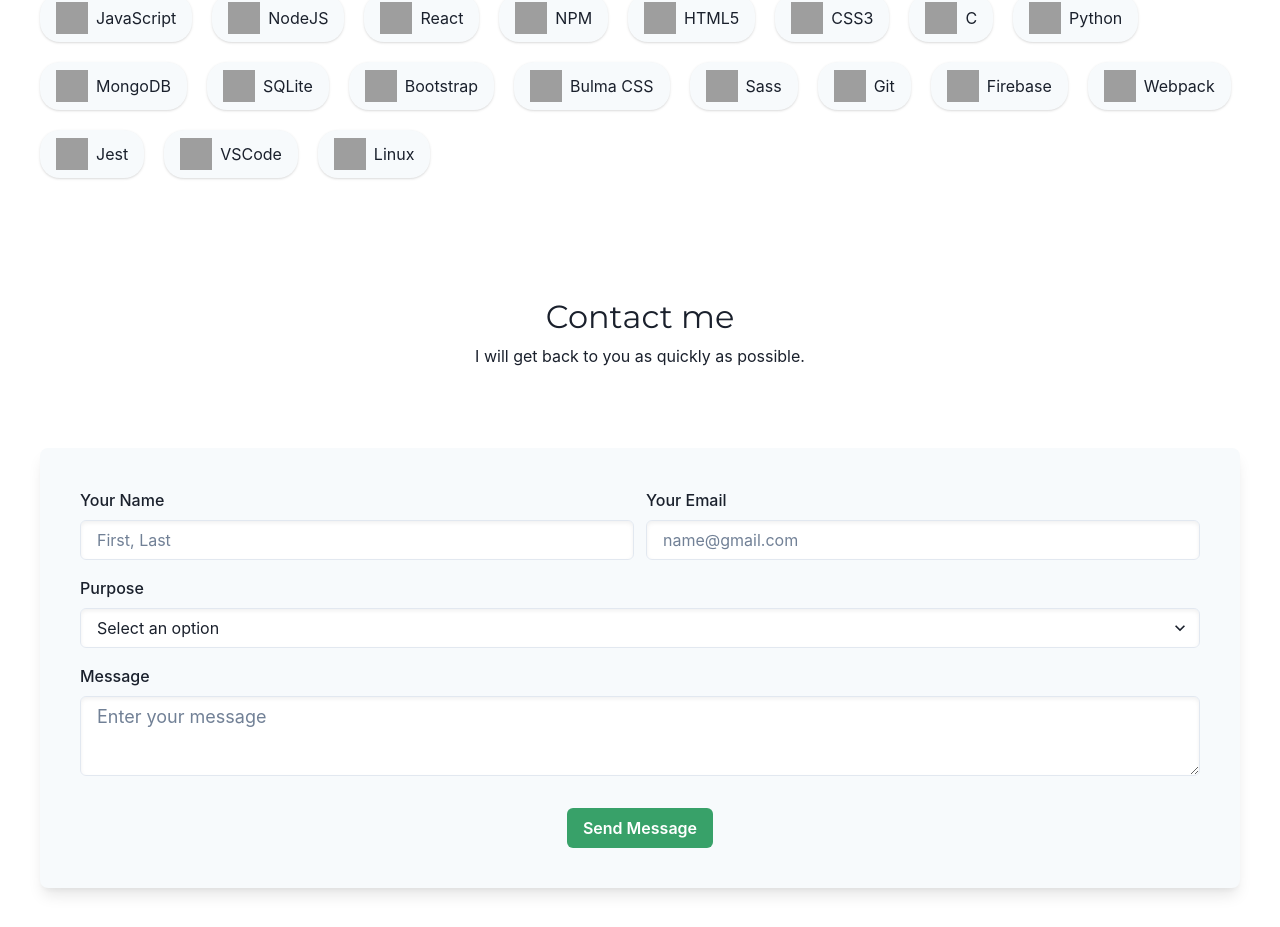
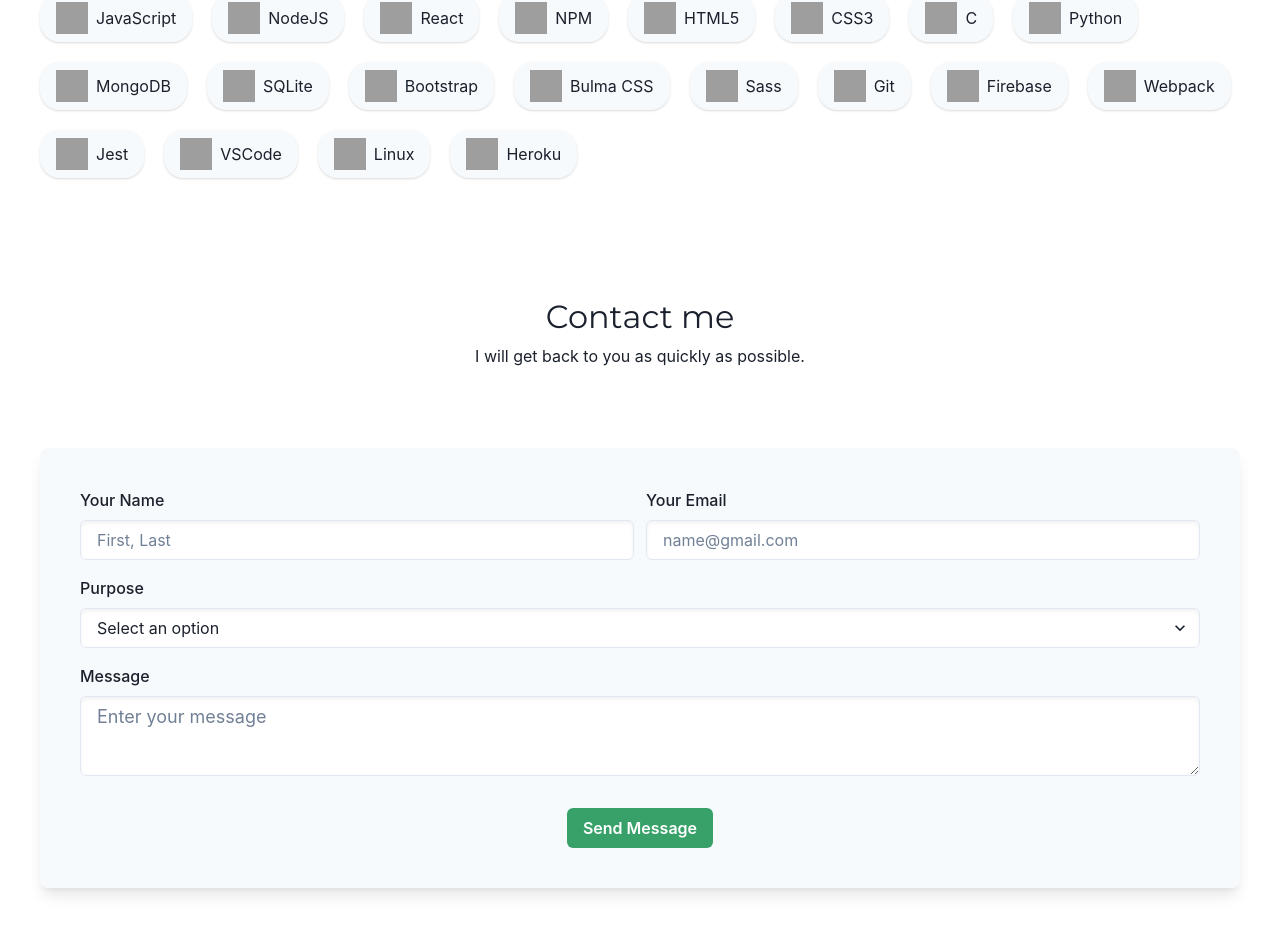
Before and after one commit to kn8a/portfolio, a React (Create React App) app: page / in a window 1280 px wide. Shown: the part 2478-3405 px from the top of the page. Built offline with nearby package versions, Linux system fonts and the light colour scheme; grey boxes are pictures that could not be loaded; a web font is replaced by a local one.

Commit message:
add heroku to skills

```diff
--- a/src/Components/Skills.js
+++ b/src/Components/Skills.js
@@ -80,6 +80,10 @@
       name: 'Linux',
       img: 'https://cdn.jsdelivr.net/gh/devicons/devicon/icons/linux/linux-original.svg',
     },
+    {
+      name: 'Heroku',
+      img: 'https://cdn.jsdelivr.net/gh/devicons/devicon/icons/heroku/heroku-original.svg',
+    },
   ];
 
   return (
```
